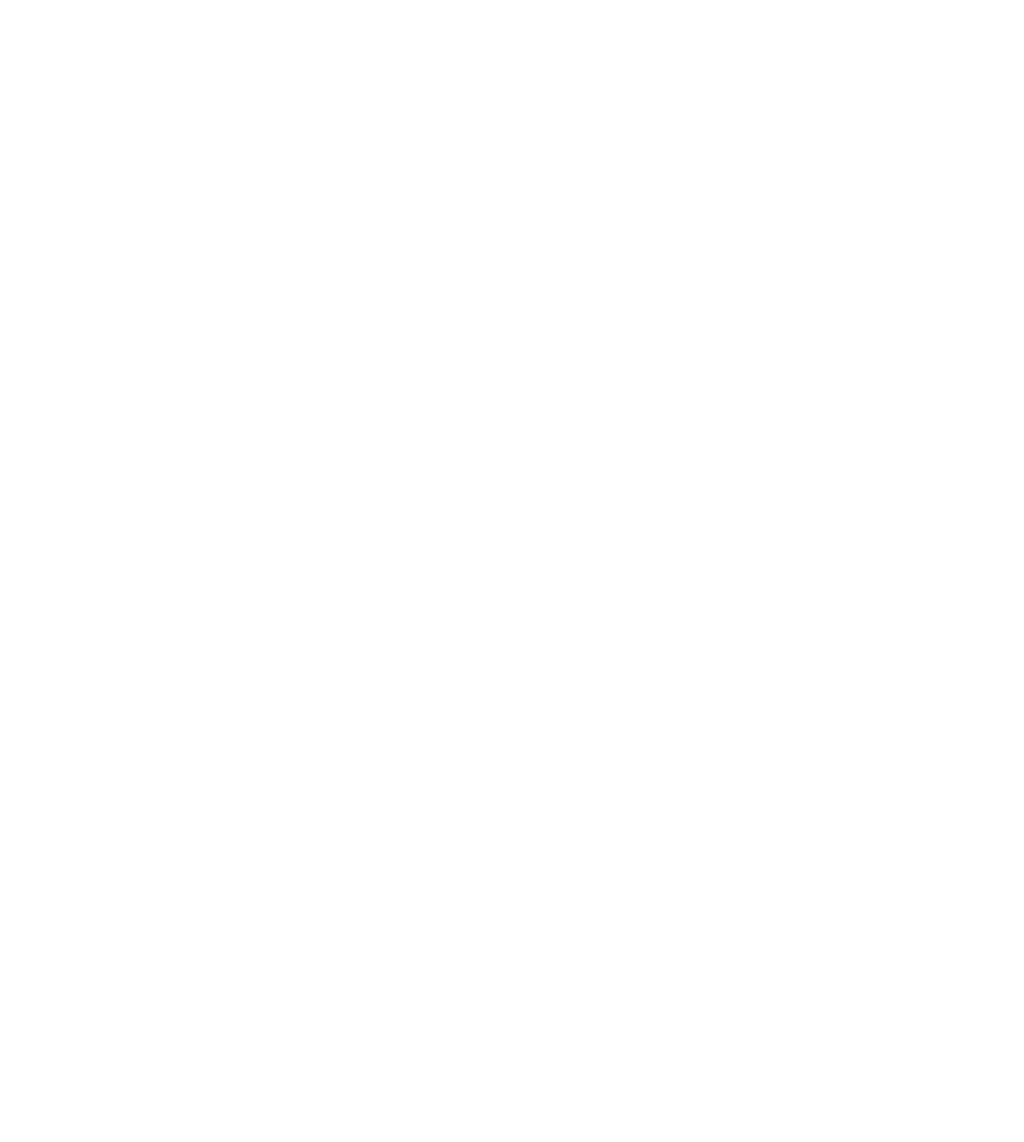
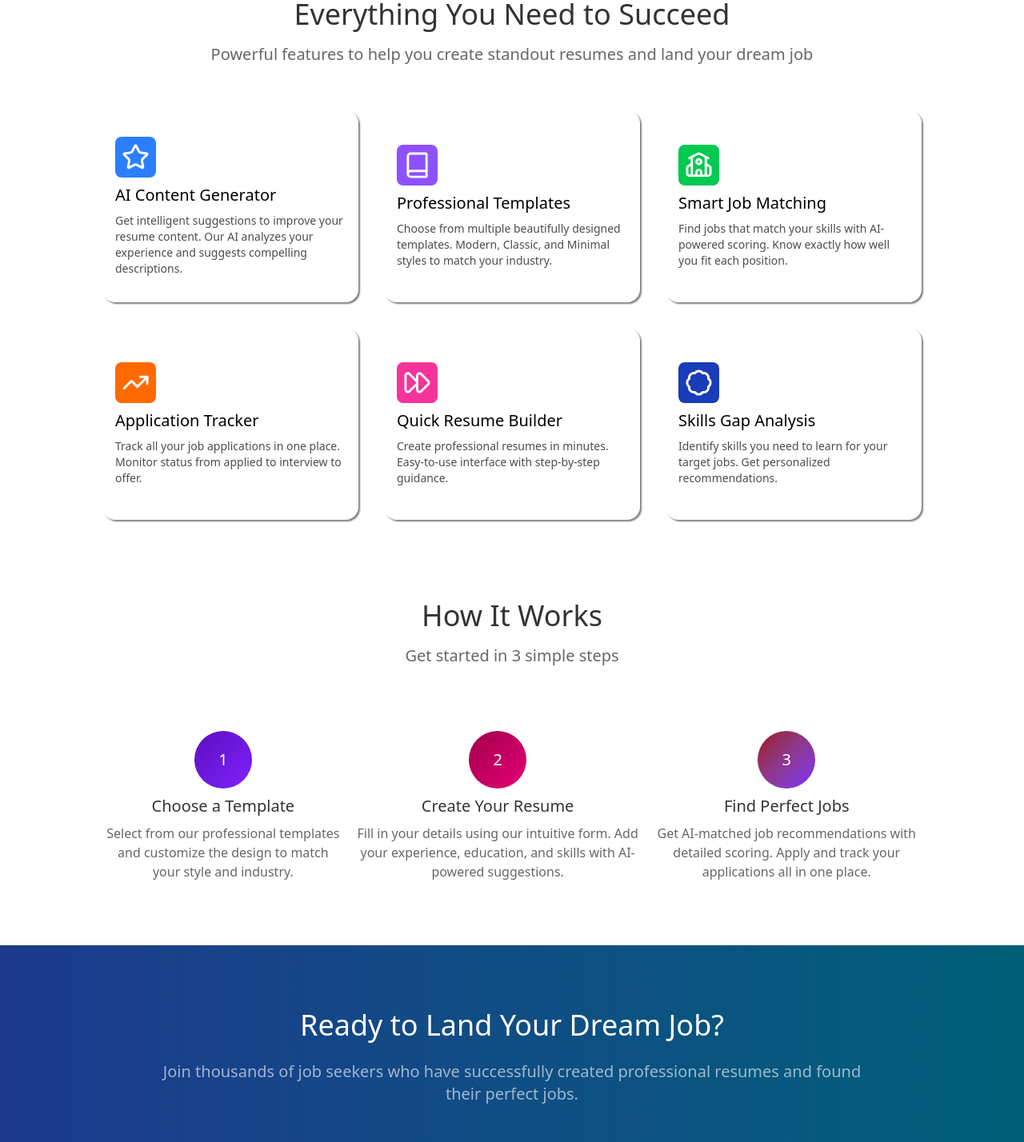
Before and after one commit to sparsh-Tyagi01/smart-resume-ai, a React app in the folder frontend/: page / in a window 1280 px wide. Shown: the part 1080-2508 px from the top of the page at 80% size. Before the commit the page ends 918 px from the top, so only its background shows below. Built offline with nearby package versions, Linux system fonts and the light colour scheme; the HTML template or start-up script is replaced by a standard one.

Commit message:
update landing page

```diff
--- a/frontend/src/components/homepage.tsx
+++ b/frontend/src/components/homepage.tsx
@@ -1,9 +1,91 @@
-import { Check, Medal, NotebookPen, Users } from "lucide-react"
+import { Badge, Book, Check, FastForward, Medal, NotebookPen, School, Star, TrendingUp, Users, type LucideIcon } from "lucide-react"
+
+interface feature  {
+    icon : LucideIcon;
+    iconBg: string;
+    borderColor: string;
+    heading: string;
+    content: string;
+}
+
+interface work {
+    id: number;
+    heading: string;
+    bgColor: string;
+    content: string;
+}
 
 const Homepage = () => {
+
+    const features : feature[] = [
+        {
+            icon: Star,
+            iconBg: "bg-blue-500",
+            borderColor: "border-blue-500",
+            heading: "AI Content Generator",
+            content: "Get intelligent suggestions to improve your resume content. Our AI analyzes your experience and suggests compelling descriptions."
+        },
+        {
+            icon: Book,
+            iconBg: "bg-violet-500",
+            borderColor: "border-violet-600",
+            heading: "Professional Templates",
+            content: "Choose from multiple beautifully designed templates. Modern, Classic, and Minimal styles to match your industry."
+        },
+        {
+            icon: School,
+            iconBg: "bg-green-500",
+            borderColor: "border-green-500",
+            heading: "Smart Job Matching",
+            content: "Find jobs that match your skills with AI-powered scoring. Know exactly how well you fit each position."
+        },
+        {
+            icon: TrendingUp,
+            iconBg: "bg-orange-500",
+            borderColor: "border-orange-600",
+            heading: "Application Tracker",
+            content: "Track all your job applications in one place. Monitor status from applied to interview to offer."
+        },
+        {
+            icon: FastForward,
+            iconBg: "bg-pink-500",
+            borderColor: "border-pink-600",
+            heading: "Quick Resume Builder",
+            content: "Create professional resumes in minutes. Easy-to-use interface with step-by-step guidance."
+        },
+        {
+            icon: Badge,
+            iconBg: "bg-blue-800",
+            borderColor: "border-blue-800",
+            heading: "Skills Gap Analysis",
+            content: "Identify skills you need to learn for your target jobs. Get personalized recommendations."
+        }
+    ]
+
+    const works : work[] = [
+        {
+            id: 1,
+            heading: "Choose a Template",
+            bgColor: "bg-gradient-to-br from-violet-800 to-violet-600",
+            content: "Select from our professional templates and customize the design to match your style and industry."
+        },
+        {
+            id: 2,
+            heading: "Create Your Resume",
+            bgColor: "bg-gradient-to-br from-pink-800 to-pink-600",
+            content: "Fill in your details using our intuitive form. Add your experience, education, and skills with AI-powered suggestions."
+        },
+        {
+            id: 3,
+            heading: "Find Perfect Jobs",
+            bgColor: "bg-gradient-to-br from-red-800 to-violet-600",
+            content: "Get AI-matched job recommendations with detailed scoring. Apply and track your applications all in one place."
+        }
+    ]
+
   return (
     <div className="w-screen">
-        <div className=" bg-slate-100 w-full h-screen flex flex-col justify-center items-center pt-30 pb-10">
+        <div className="bg-slate-100 w-full min-h-screen flex flex-col justify-center items-center pt-30 pb-20">
             <h1 className="text-6xl">Land Your Dream Job With <span className="bg-blue-900 bg-clip-text text-black/0 font-extrabold">AI-</span></h1>
             <h1 className="text-6xl bg-gradient-to-r from-blue-900 to-green-800 bg-clip-text text-black/0 font-extrabold">Powered Resumes</h1>
             <div className="flex flex-col justify-center items-center text-black/60 mt-10 text-xl">
@@ -12,7 +94,7 @@ const Homepage = () => {
                 <p>platform.</p>
             </div>
             <div>
-                <button className="px-6 py-3 rounded-[10px] bg-gradient-to-r from-blue-800 to-slate-600 text-white hover:from-blue-900 hover:to-slate-700 transition-all duration-150 shadow-blue-200 shadow-xl">Create Your Resume Free</button>
+                <button className="px-6 py-3 rounded-[10px] bg-gradient-to-r from-blue-800 to-violet-800 text-white hover:from-blue-900 hover:to-violet-900 transition-all duration-150 shadow-blue-200 shadow-xl">Create Your Resume Free</button>
                 <button className="border-2 border-black/30 rounded-[10px] py-3 px-4 ml-4 mt-10 hover:border-black/50 transition-all duration-150">Watch Demo</button>
             </div>
             <ul className="flex justify-evenly items-center gap-4 mt-10">
@@ -38,6 +120,53 @@ const Homepage = () => {
                 </div>
             </div>
         </div>
+
+        <div className="w-full min-h-screen flex flex-col justify-center items-center pt-30 pb-20">
+            <h1 className="text-4xl text-black/80">
+                Everything You Need to Succeed
+            </h1>
+            <p className="text-xl text-black/60 mt-4">
+                Powerful features to help you create standout resumes and land your dream job
+            </p>
+            <div className="flex justify-evenly items-center gap-8 flex-wrap w-[80vw] mt-14">
+                {features.map((i)=>(
+                <div key={Date.now()} className={`w-[25vw] h-[30vh] rounded-2xl flex flex-col justify-center items-start gap-2 hover:border-2 hover:shadow shadow-[2px_2px_2px_gray] ${i.borderColor} transition-all duration-150 px-4`}>
+
+                        <div className={`${i.iconBg} p-2 rounded-[8px] text-white`}>
+                            <i.icon size={35}/>
+                        </div>
+                        <h1 className="text-xl">
+                            {i.heading}
+                        </h1>
+                        <p className="text-black/70 text-sm">
+                            {i.content}
+                        </p>
+
+                </div>
+            ))}
+            </div>
+            <h1 className="mt-25 text-4xl text-black/80">
+                How It Works
+            </h1>
+            <p className="mt-4 text-xl text-black/60">
+                Get started in 3 simple steps
+            </p>
+            <div className="flex justify-evenly items-center w-[80vw] gap-4 mt-20">
+                {works.map((i)=>(
+                    <div key={i.id} className="flex flex-col items-center justify-center gap-2">
+                        <div className={`text-xl text-white w-18 h-18 rounded-[100%] ${i.bgColor} flex justify-center items-center`}>{i.id}</div>
+                        <h1 className="text-xl text-black/80">{i.heading}</h1>
+                        <p className="text-black/60 text-center">{i.content}</p>
+                    </div>
+                ))}
+            </div>
+        </div>
+
+        <div className="w-full py-20 bg-gradient-to-r from-blue-900 to-cyan-800 text-white flex flex-col justify-center items-center">
+            <h1 className="text-4xl">Ready to Land Your Dream Job?</h1>
+            <p className="text-white/60 text-xl my-6 text-center">Join thousands of job seekers who have successfully created professional resumes and found <br/> their perfect jobs.</p>
+            <button className="block cursor-pointer px-6 py-4 rounded-[10px] bg-white text-blue-600 mt-6 hover:scale-105 transition-all duration-200">Start Building Your Resume</button>
+        </div>
     </div>
   )
 }
--- a/frontend/src/components/mainlayout.tsx
+++ b/frontend/src/components/mainlayout.tsx
@@ -13,7 +13,6 @@ const Mainlayout = () => {
       </main>
 
       <footer className="w-full mt-10">
-        {/* <Footer /> */}
       </footer>
     </div>
   )
```
